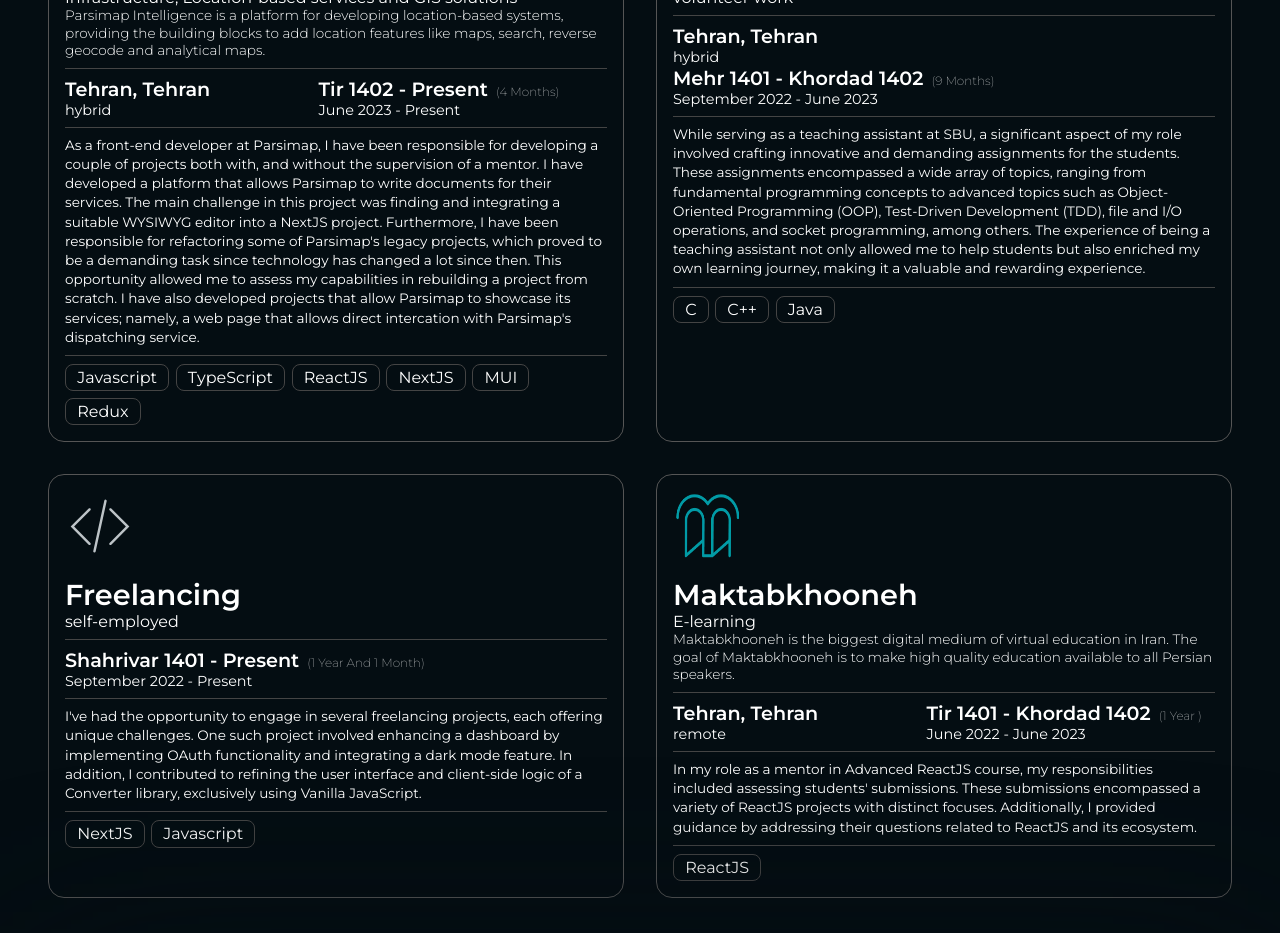
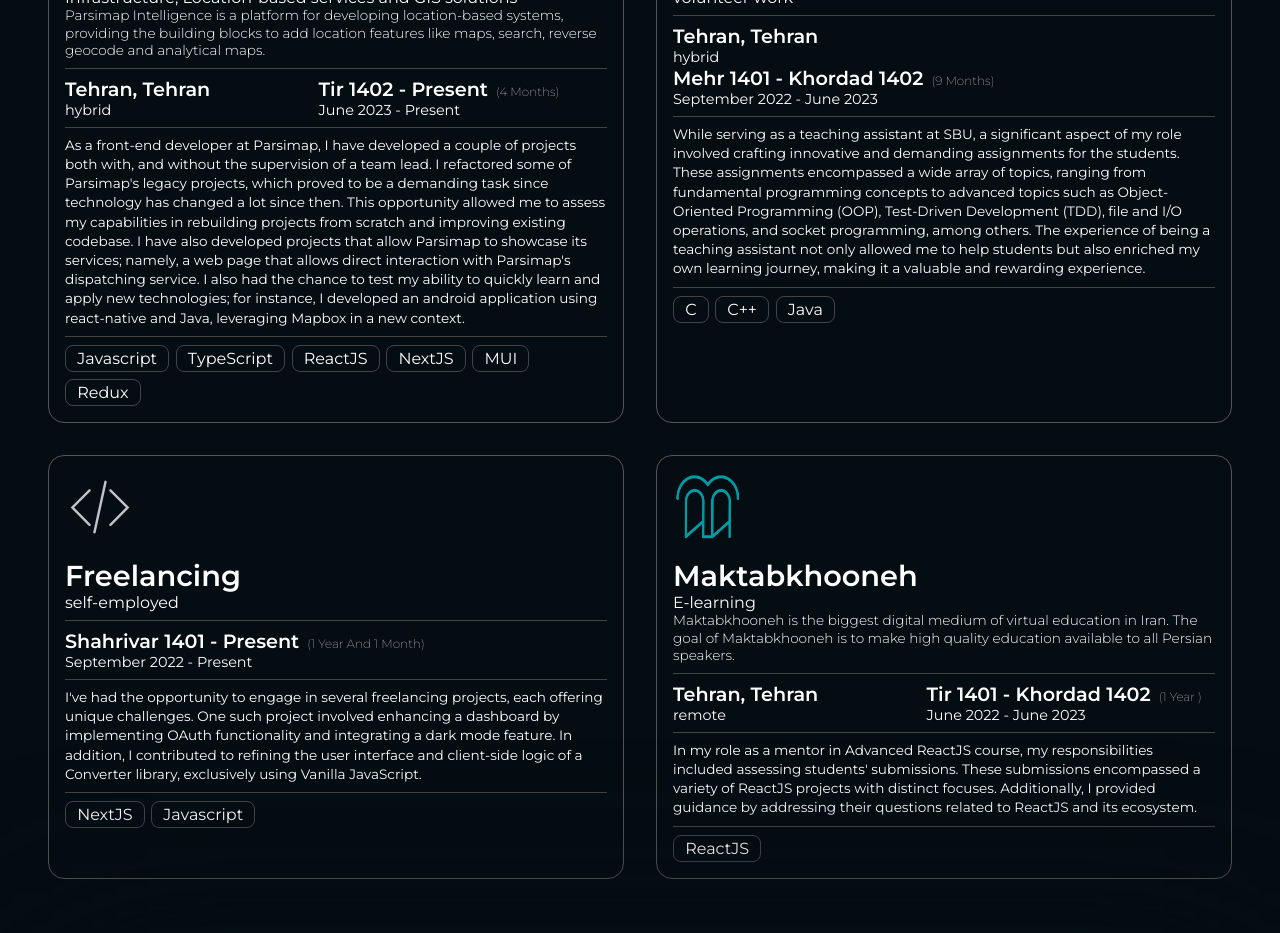
Before and after one commit to alivarastepour/Who_Am_I, a Next.js app: page / in a window 1280 px wide. Shown: the part 2640-3573 px from the top of the page. Built offline with nearby package versions, Linux system fonts and the light colour scheme.

Commit message:
Update data.ts

```diff
--- a/components/Experience/data.ts
+++ b/components/Experience/data.ts
@@ -40,7 +40,7 @@ export const EXPERIENCE_DATA: IExperienceDataItem[] = [
       type: "hybrid",
     },
     description:
-      "As a front-end developer at Parsimap, I have been responsible for developing a couple of projects both with, and without the supervision of a mentor. I have developed a platform that allows Parsimap to write documents for their services. The main challenge in this project was finding and integrating a suitable WYSIWYG editor into a NextJS project. Furthermore, I have been responsible for refactoring some of Parsimap's legacy projects, which proved to be a demanding task since technology has changed a lot since then. This opportunity allowed me to assess my capabilities in rebuilding a project from scratch. I have also developed projects that allow Parsimap to showcase its services; namely, a web page that allows direct intercation with Parsimap's dispatching service.",
+      "As a front-end developer at Parsimap, I have developed a couple of projects both with, and without the supervision of a team lead. I refactored some of Parsimap's legacy projects, which proved to be a demanding task since technology has changed a lot since then. This opportunity allowed me to assess my capabilities in rebuilding projects from scratch and improving existing codebase. I have also developed projects that allow Parsimap to showcase its services; namely, a web page that allows direct interaction with Parsimap's dispatching service. I also had the chance to test my ability to quickly learn and apply new technologies; for instance, I developed an android application using react-native and Java, leveraging Mapbox in a new context.",
     techStack: [
       "Javascript",
       "TypeScript",
```
